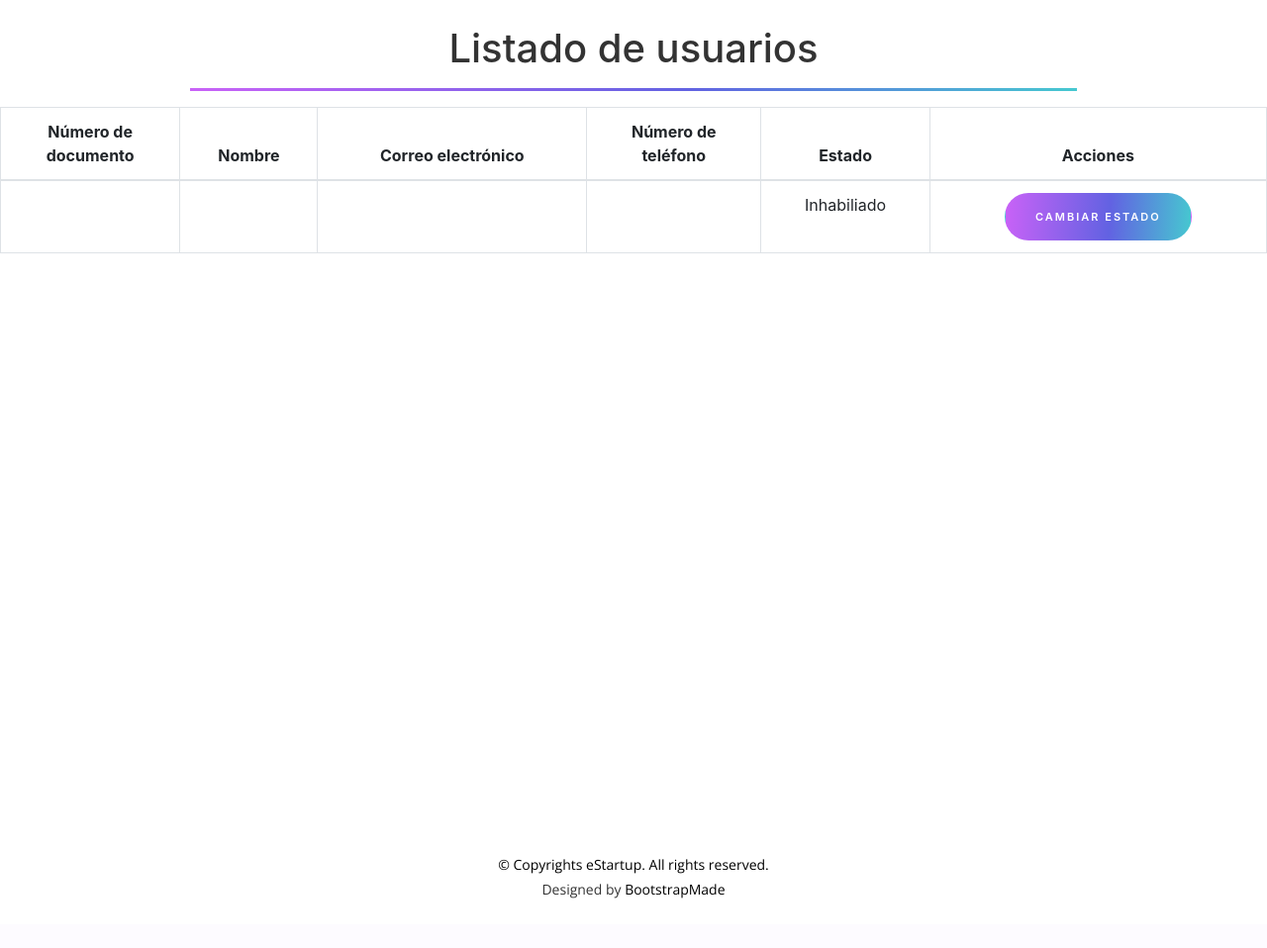
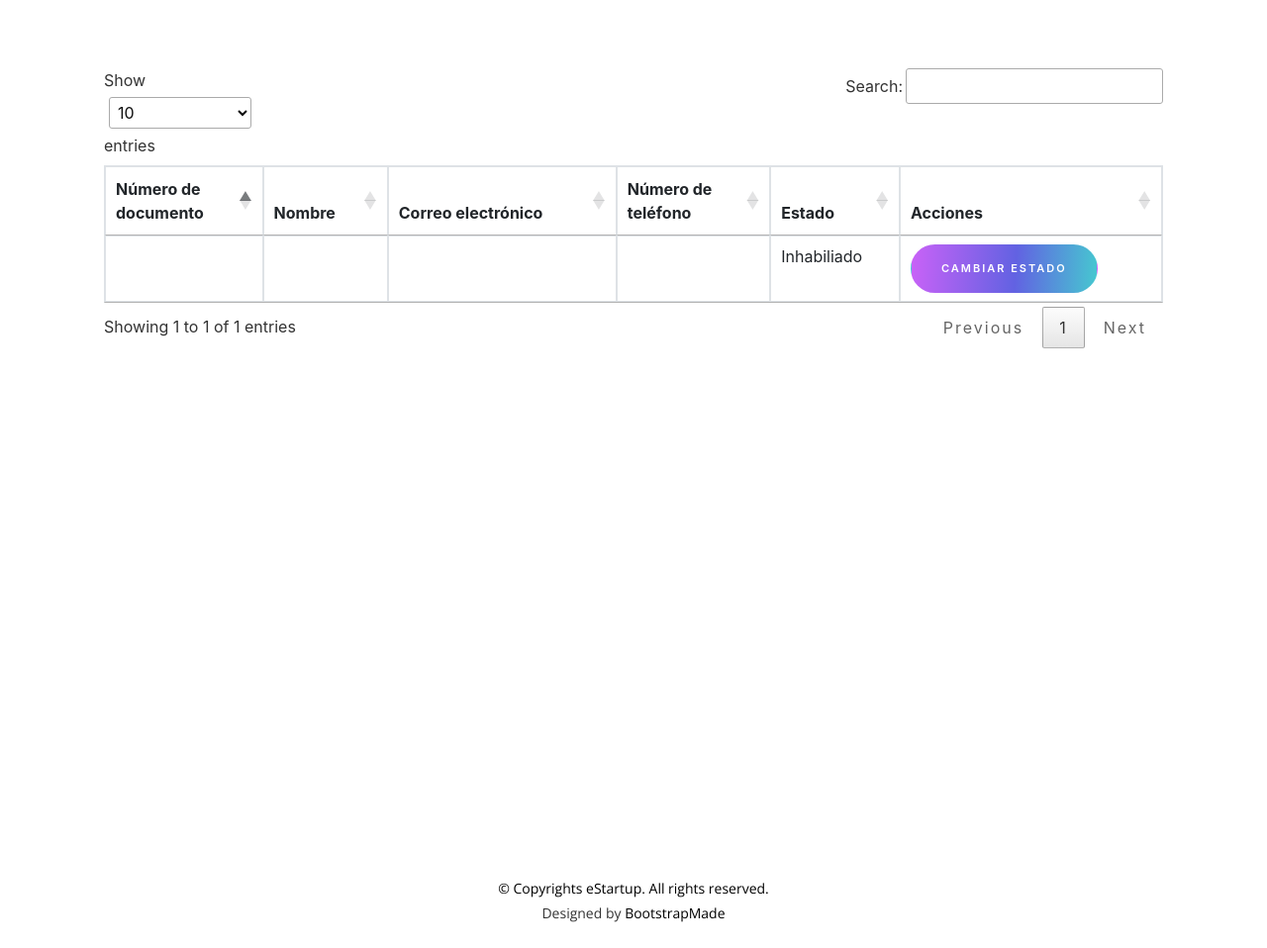
Before and after one commit to Juanpablo1012/Proyecto-ANKALI, a PHP site: page /Vista/Usuariosadmin.php in a window 1280 px wide. Shown: the part 75-1033 px from the top of the page at 99% size. Before the commit the page ends 983 px from the top, so only its background shows below. Run offline with PHP 8.4, Linux system fonts and the light colour scheme; tables that the repository leaves empty or names only in its code hold one stand-in row (values such as "Sample post"); data that the repository does not hold is empty; some libraries are stand-ins or nearby versions.

Commit message:
datetables

```diff
--- a/Vista/Usuariosadmin.php
+++ b/Vista/Usuariosadmin.php
@@ -6,9 +6,23 @@
 
 <!DOCTYPE html>
 <html lang="en">
+
 <head>
-  <meta charset="utf-8">
-  <title>ANKALI</title>
+    <meta charset="UTF-8">
+    <meta name="viewport" content="width=device-width, initial-scale=1.0">
+    <title>Document</title>
+    <script src="https://ajax.googleapis.com/ajax/libs/jquery/3.5.1/jquery.min.js"></script>
+
+    <link rel="stylesheet" href="https://cdn.jsdelivr.net/npm/bootstrap@4.5.3/dist/css/bootstrap.min.css"
+        integrity="sha384-TX8t27EcRE3e/ihU7zmQxVncDAy5uIKz4rEkgIXeMed4M0jlfIDPvg6uqKI2xXr2" crossorigin="anonymous">
+    <script src="https://cdn.jsdelivr.net/npm/bootstrap@4.5.3/dist/js/bootstrap.bundle.min.js"
+        integrity="sha384-ho+j7jyWK8fNQe+A12Hb8AhRq26LrZ/JpcUGGOn+Y7RsweNrtN/tE3MoK7ZeZDyx" crossorigin="anonymous">
+    </script>
+    <link rel="stylesheet" type="text/css" href="https://cdn.datatables.net/v/dt/dt-1.10.22/datatables.min.css" />
+
+    <script type="text/javascript" src="https://cdn.datatables.net/v/dt/dt-1.10.22/datatables.min.js"></script>
+
+
   <meta content="width=device-width, initial-scale=1.0" name="viewport">
   <meta content="" name="keywords">
   <meta content="" name="description">
@@ -31,16 +45,13 @@
 
   <!-- Main Stylesheet File -->
   <link href="../Estilo/css/style.css" rel="stylesheet">
-<!--DATATABLE-->
-  <!-- =======================================================
-    Theme Name: eStartup
-    Theme URL: https://bootstrapmade.com/estartup-bootstrap-landing-page-template/
-    Author: BootstrapMade.com
-    License: https://bootstrapmade.com/license/
-  ======================================================= -->
+
+
+
 </head>
 
 <body>
+
 
 <header id="header" class="header header-hide">
         <div class="container">
@@ -85,13 +96,19 @@
           </nav><!-- #nav-menu-container -->
         </div>
       </header>
+      <br>
+
+
+
+
 
       <section id="hero4" class="wow fadeIn">
-        <div class="hero-container">
-          <h1>Listado de usuarios</h1>
-            <HR></HR>
-          <table id="tabla" class="table table-bordered">
-            <thead style="text-align: center;">
+
+    <div class="container mt-4">
+
+        <div class="card-body" >
+            <table border="1" class="table table-sriped  table-bordered" id="litarroles">
+                <thead>
                 <tr>
                     <th>Número de<br> documento</th>
                     <th>Nombre</th>
@@ -101,9 +118,7 @@
                     <th>Acciones</th>
                 </tr>
                 </thead>
-            <tbody style="text-align: center;">
-
-                <tr>
+                <tbody>
 
                 <?php
                 foreach($listarusuarios as $usu)
@@ -125,21 +140,19 @@
 
                     </td>
                     <td>
-                        <a href="../Controlador/ControladorUsuarios.php?Actualizarusuario&Documento=<?php echo $usu->Documento?>" class="btn btn" >Cambiar estado</a>
+                        <a href="../Controlador/ControladorUsuarios.php?CambiarEstado&documento=<?php echo $usu->Documento?>" class="btn btn" >Cambiar estado</a>
                     </td>
 
                 </tr>
                 <?php
                 }
                 ?>
-                    </td>
-                </tr>
                 </tbody>
             </table>
+        </div>
+    </div>
 
-        </div>
     </section>
-
 
     <footer class="footer">
       <div class="copyrights">
@@ -150,8 +163,9 @@
       </div>
   </footer>
 
-  <!-- JavaScript Libraries -->
-  <script src="../Estilo/lib/jquery/jquery.min.js"></script>
+
+
+    <!-- <script src="../Estilo/lib/jquery/jquery.min.js"></script> -->
   <script src="../Estilo/lib/jquery/jquery-migrate.min.js"></script>
   <script src="../Estilo/lib/bootstrap/js/bootstrap.bundle.min.js"></script>
   <script src="../Estilo/lib/superfish/hoverIntent.js"></script>
@@ -166,5 +180,21 @@
   <!-- Template Main Javascript File -->
   <script src="../Estilo/js/main.js"></script>
 
+
+
+
+    <script>
+        $(document).ready(function () {
+            $('#litarroles').DataTable({
+                "language": {
+      "url": "//cdn.datatables.net/plug-ins/1.10.15/i18n/Spanish.json"
+    }
+            });
+
+        });
+    </script>
+
+
 </body>
+
 </html>
```
Lines whose indentation alone changed are shown as unchanged.
